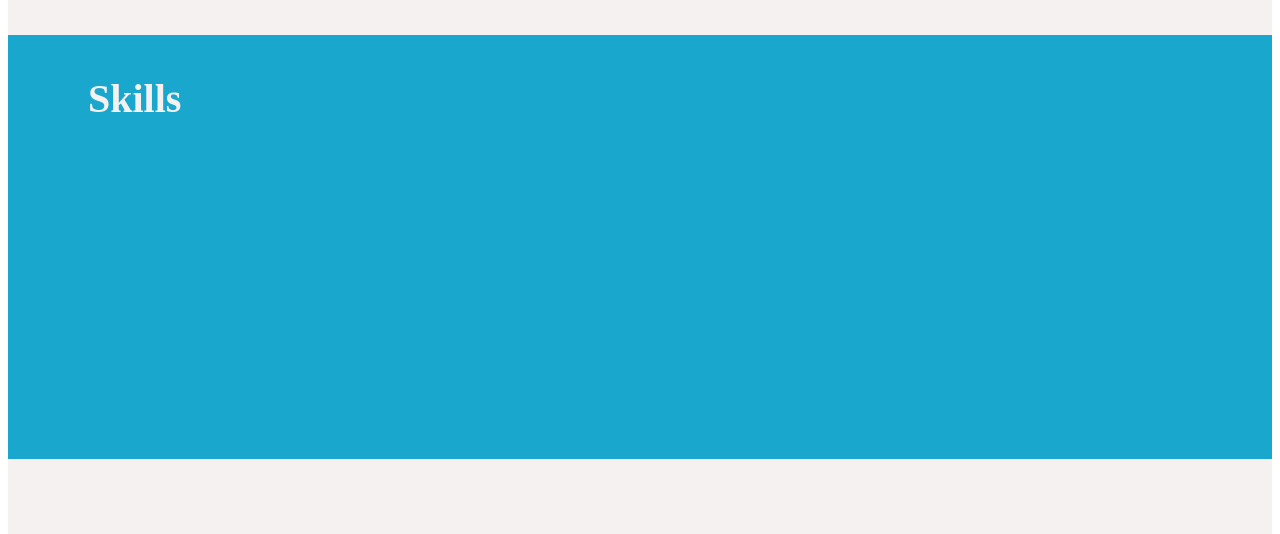
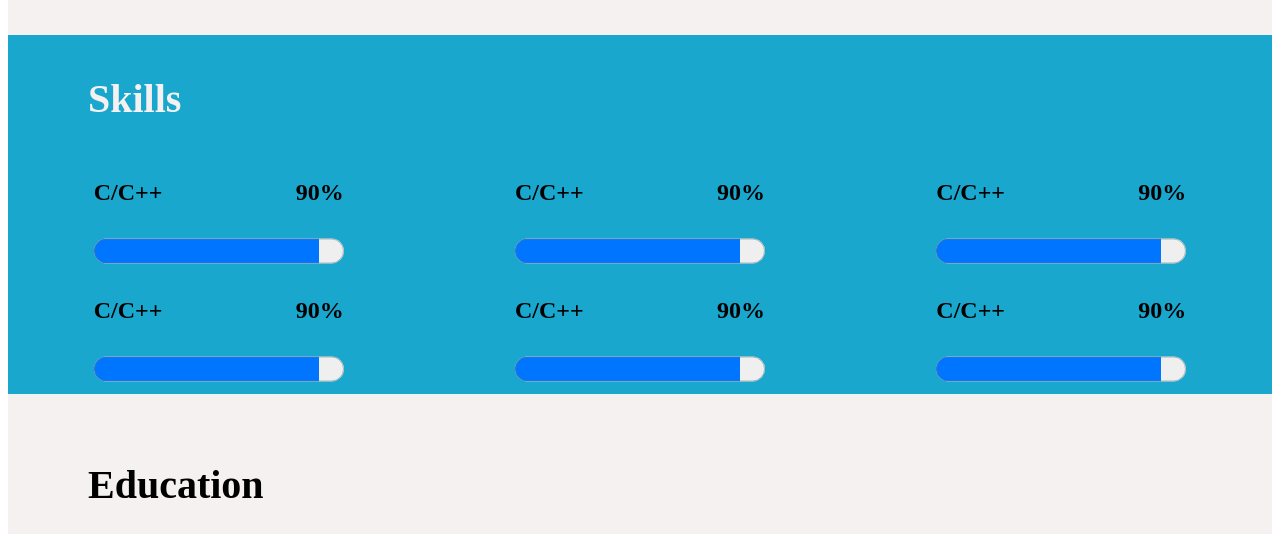
Before and after one commit to WeiiLiang/Project, a plain HTML site: page assignment/about.html in a window 1280 px wide. Shown: the part 848-1382 px from the top of the page. Drawn offline with Linux system fonts and the light colour scheme.

Commit message:
home and about page

```diff
--- a/assignment/about.html
+++ b/assignment/about.html
@@ -13,7 +13,7 @@
                 <img src="img/paypal.png" alt="image" width="100px" height="100px">
             </div>
             <div id="navcontent">
-                <a href="#">Home</a>
+                <a href="home.html">Home</a>
                 <a href="#">About</a>
                 <a href="#">My Work</a>
                 <a href="#">Services</a>
@@ -41,6 +41,64 @@
         </div>
         <div id="content2">
             <h1>Skills</h1>
+            <div class="line">
+                <div class="progress">
+                    <div class="language">
+                        <h2>C/C++</h2>
+                        <h2>90%</h2>
+                    </div>
+                    <div class="bar">
+                        <progress value="90" max="100">90%</progress>
+                    </div>
+                </div>
+                <div class="progress">
+                    <div class="language">
+                        <h2>C/C++</h2>
+                        <h2>90%</h2>
+                    </div>
+                    <div class="bar">
+                        <progress value="90" max="100">90%</progress>
+                    </div>
+                </div>
+                <div class="progress">
+                    <div class="language">
+                        <h2>C/C++</h2>
+                        <h2>90%</h2>
+                    </div>
+                    <div class="bar">
+                        <progress value="90" max="100">90%</progress>
+                    </div>
+                </div>
+            </div>
+            <div class="line">
+                <div class="progress">
+                    <div class="language">
+                        <h2>C/C++</h2>
+                        <h2>90%</h2>
+                    </div>
+                    <div class="bar">
+                        <progress value="90" max="100">90%</progress>
+                    </div>
+                </div>
+                <div class="progress">
+                    <div class="language">
+                        <h2>C/C++</h2>
+                        <h2>90%</h2>
+                    </div>
+                    <div class="bar">
+                        <progress value="90" max="100">90%</progress>
+                    </div>
+                </div>
+                <div class="progress">
+                    <div class="language">
+                        <h2>C/C++</h2>
+                        <h2>90%</h2>
+                    </div>
+                    <div class="bar">
+                        <progress value="90" max="100">90%</progress>
+                    </div>
+                </div>
+            </div>
         </div>
         <div id="content3">
             <h1>Education</h1>
--- a/assignment/css/about.css
+++ b/assignment/css/about.css
@@ -59,13 +59,29 @@
 
 #content2 {
     background-color: #19a7ce;
-    padding-bottom: 300px;
 }
 
 #content2 h1 {
     font-size: 40px;
     color: #f6f1f1;
     padding: 40px 0 10px 80px;
+}
+
+.line {
+    display: flex;
+    justify-content: space-around;
+}
+
+
+.language {
+    display: flex;
+    justify-content: space-between;
+
+}
+
+.bar progress {
+    padding: 25px;
+    width: 250px;
 }
 
 #content3 h1 {
```
Also changed, not shown: assignment/home.html (+1 -1 lines).
